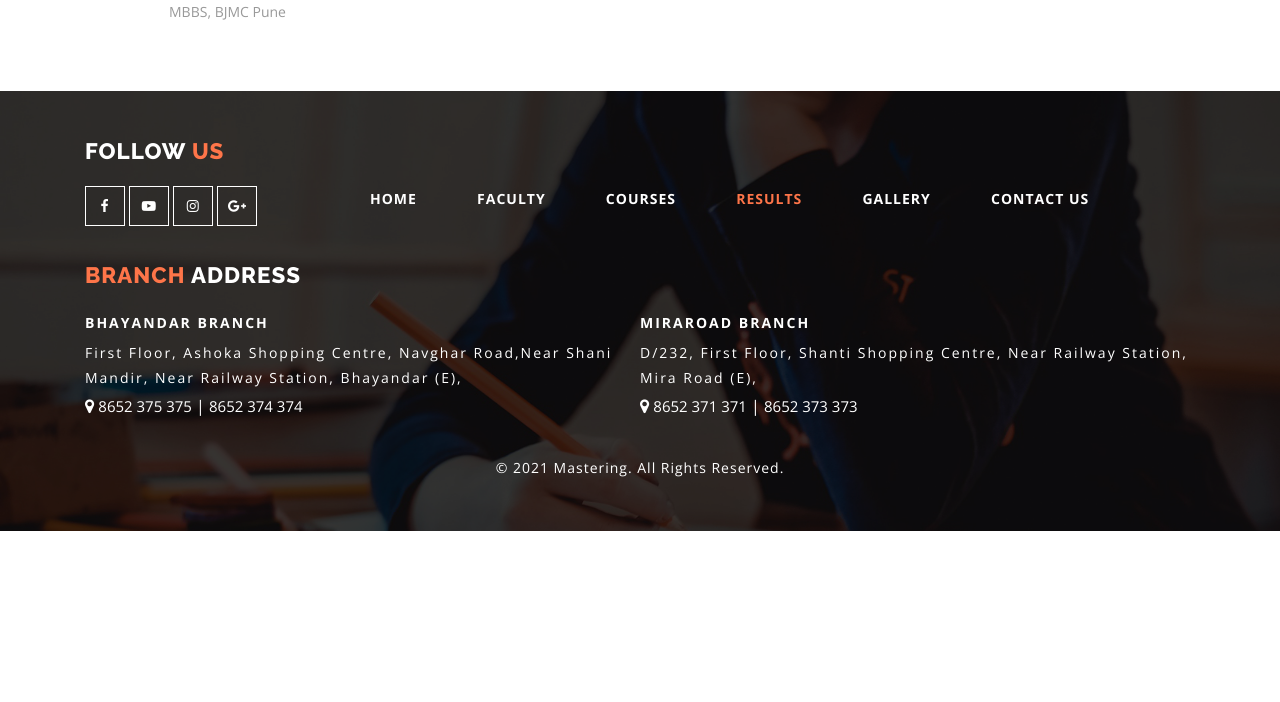
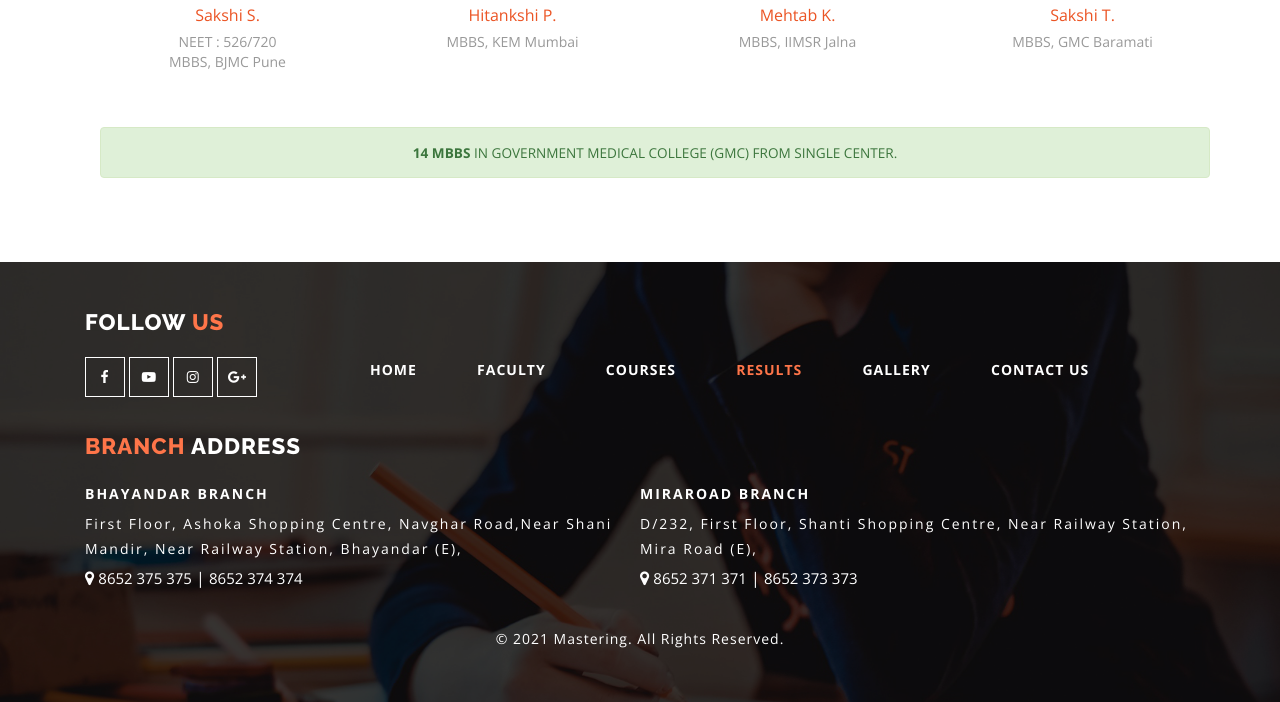
Before and after one commit to sunil007/tsphweb, a PHP site: page /result_2019.php in a window 1280 px wide. Shown: the part 5060-5762 px from the top of the page. Before the commit the page ends 5591 px from the top, so only its background shows below. Run offline with PHP 8.4, Linux system fonts and the light colour scheme.

Commit message:
Modified the success alert msg

```diff
--- a/result_2019.php
+++ b/result_2019.php
@@ -51,11 +51,6 @@
 		<div class="container">
 
 			<div class="services two nopadding">
-				<div class="alert alert-success text-center" role="alert">
-						<strong>41 STUDENTS</strong> CLEARED JEE MAINS,
-						<strong>9 STUDENTS</strong> CLEARED JEE ADVANCED,
-						<strong>24 STUDENTS</strong> SCORED 99 PERCENTILE IN MHCET.
-					</div>
 				<div class="container">
 					<!--2019 Eng Results-->
 					<div class="col-md-12">
@@ -254,6 +249,15 @@
 						</div>
 						<div class="studentdetail text-center">PICT Pune </div>
 					</div>
+
+					<div class="col-md-12">
+						<div style="height:50px;"></div>
+						<div class="alert alert-success text-center" role="alert">
+							<strong>41 STUDENTS</strong> CLEARED JEE MAINS,
+							<strong>9 STUDENTS</strong> CLEARED JEE ADVANCED,
+							<strong>24 STUDENTS</strong> SCORED 99 PERCENTILE IN MHCET.
+						</div>
+					</div>
 					<!-- //2019 Eng Results-->
 
 					<!--2019 Med Results-->
@@ -405,6 +409,13 @@
 							MBBS, GMC Baramati
 						</div>
 					</div>
+
+					<div class="col-md-12">
+						<div style="height:50px;"></div>
+						<div class="alert alert-success text-center" role="alert">
+							<strong>14 MBBS</strong> IN GOVERNMENT MEDICAL COLLEGE (GMC) FROM SINGLE CENTER.
+						</div>
+					</div>
 					<!-- //2018 Med Results-->
 				</div>
 			</div>
```
